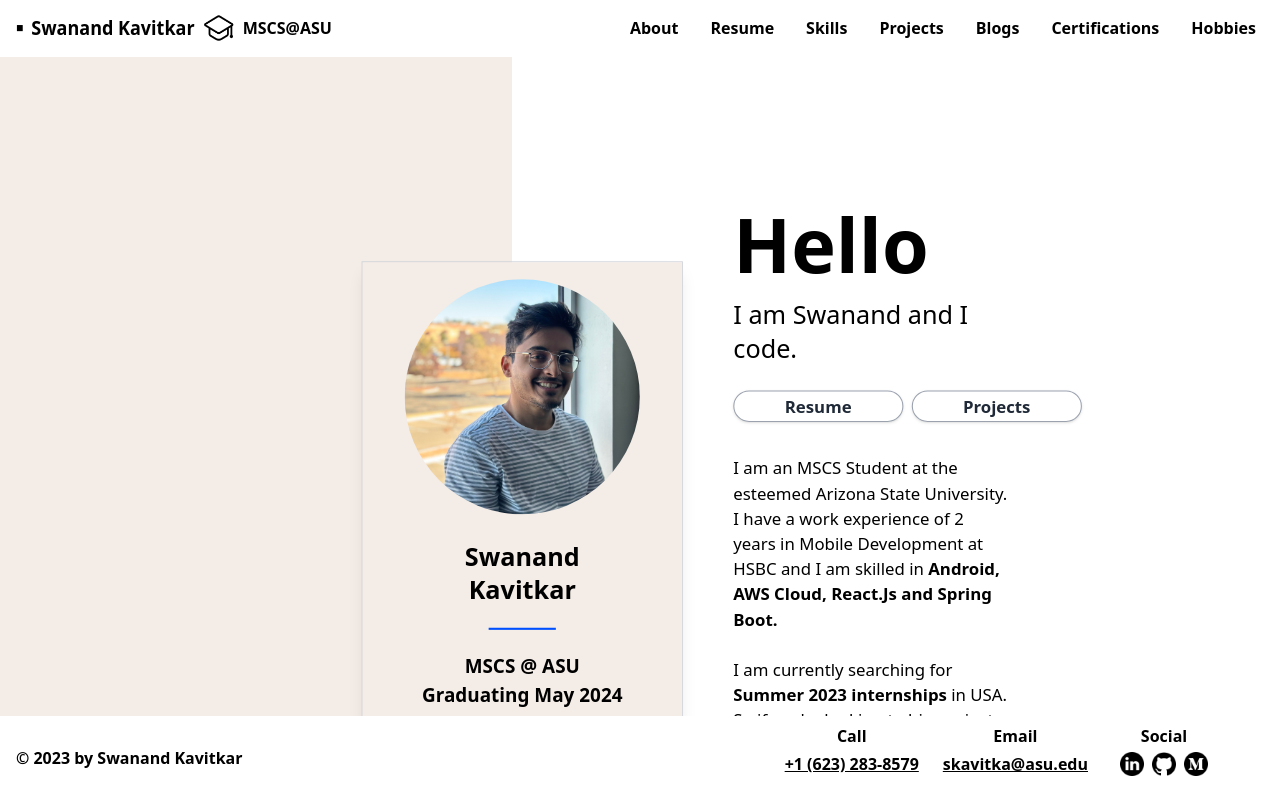
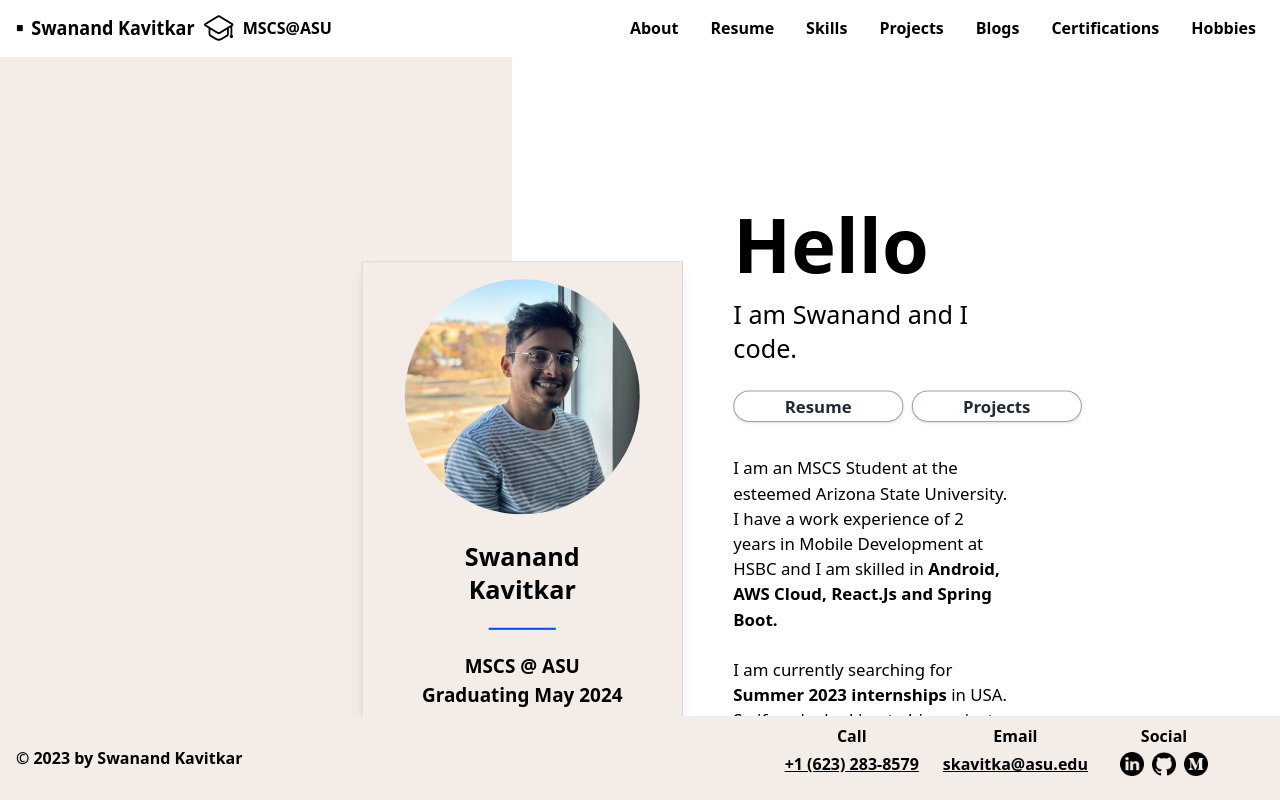
Before and after one commit to S-Threepio/S-Threepio.github.io, a React (Create React App) app: page / in a window 1280 px wide. Built offline with nearby package versions, Linux system fonts and the light colour scheme.

Commit message:
update footer and header

```diff
--- a/src/Footer.js
+++ b/src/Footer.js
@@ -5,7 +5,7 @@ import github from "./imgs/github.png";
 
 const Footer = () => {
   return (
-    <footer className="px-4 flex flex-col md:flex-row font-semibold items-center">
+    <footer className="bg-[#F4ECE6] px-4 flex flex-col md:flex-row font-semibold items-center">
       <div className="flex-1">© 2023 by Swanand Kavitkar</div>
       <div className="flex flex-col pb-6 md:flex-row px-10 py-2">
         <div className="flex flex-col text-center px-2">
--- a/src/Header.js
+++ b/src/Header.js
@@ -4,7 +4,7 @@ import logo from "./imgs/education.png";
 const Header = () => {
   return (
     <header className="font-semibold border-b border-gray-100 scale-y-105">
-      <nav className="bg-white md:flex flex-col items-center p-2 lg:flex-row">
+      <nav className="bg-white md:flex flex-col items-center p-2 px-2 lg:flex-row">
         <div className="flex flex-1 items-center">
           <span className="text-xs px-2">&#x25A0;</span>
           <span className="font-bold text-lg">Swanand Kavitkar</span>
```
